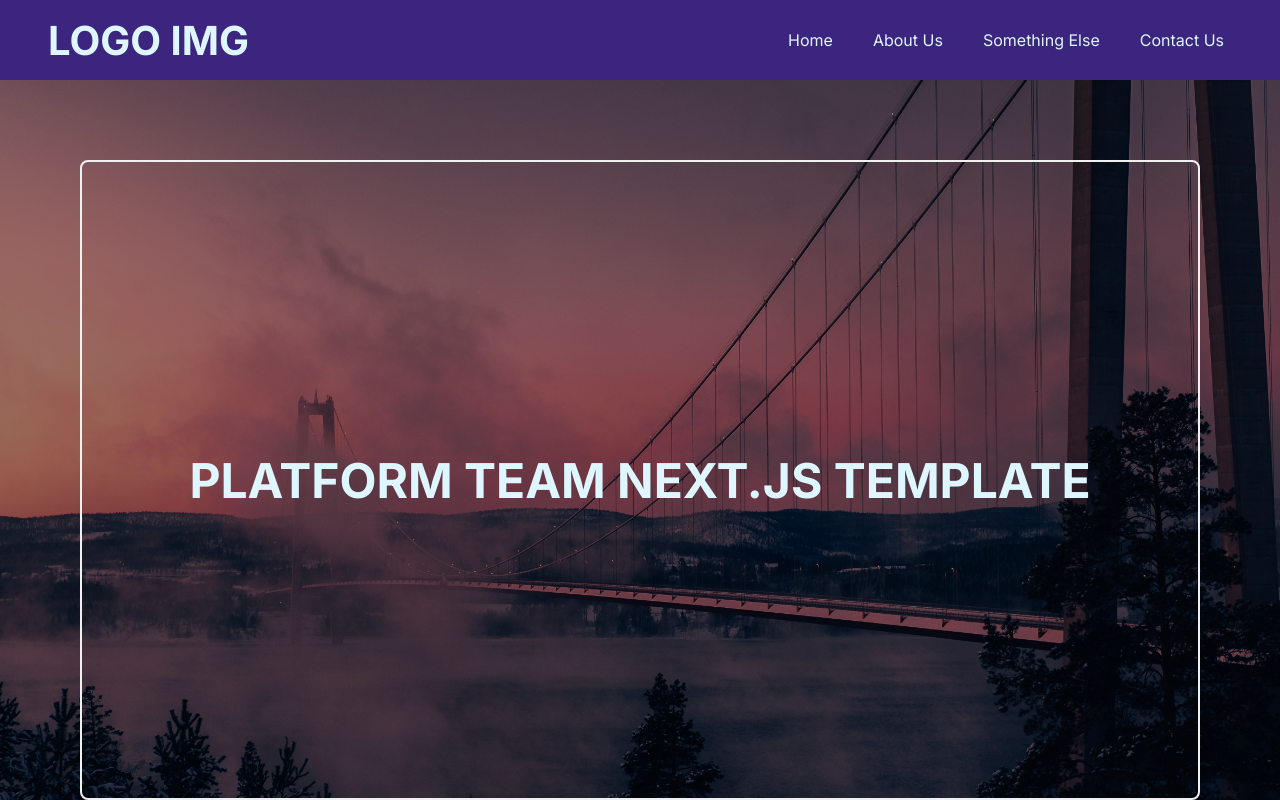
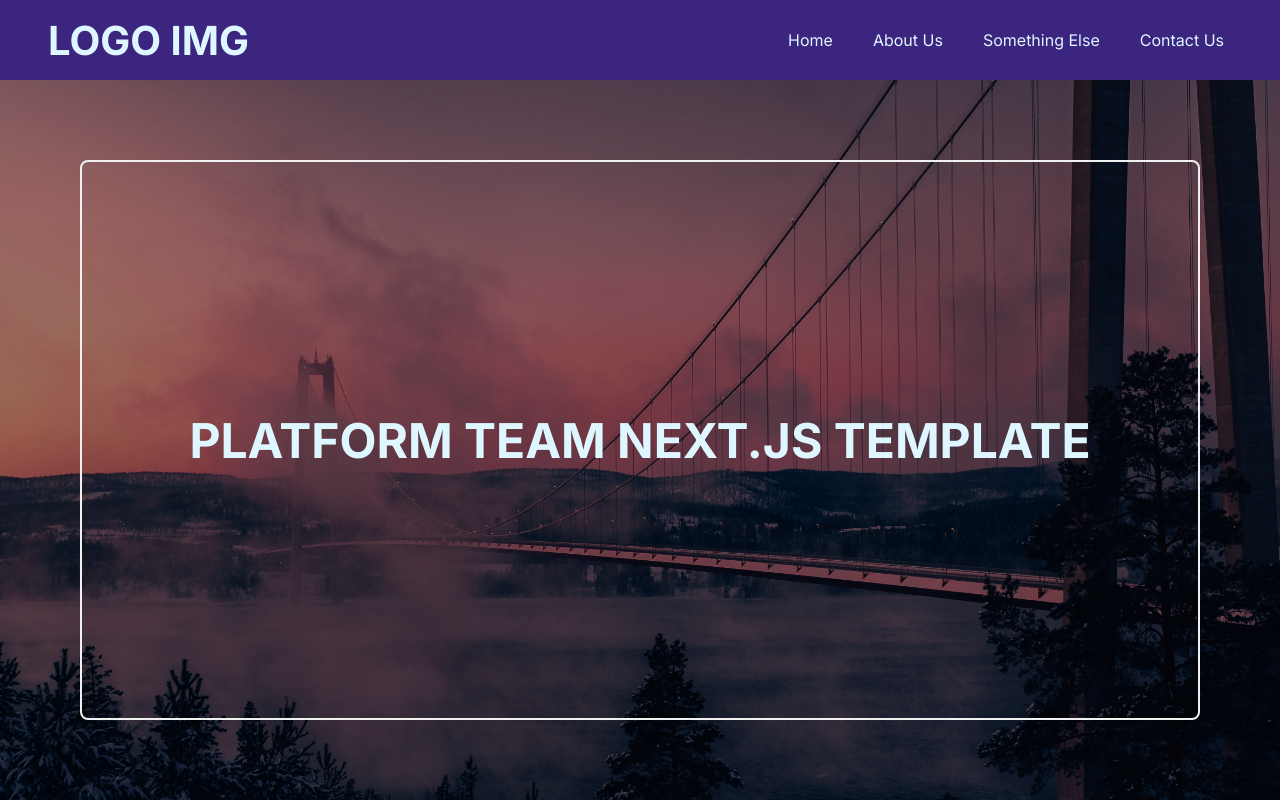
Before and after one commit to mutthias/Album-Reviewer, a Next.js app: page / in a window 1280 px wide. Shown: the top 800 px of the page. Built offline with nearby package versions, Linux system fonts and the light colour scheme.

Commit message:
fixed hero width

```diff
--- a/app/(pages)/(index-page)/_components/Hero/Hero.module.scss
+++ b/app/(pages)/(index-page)/_components/Hero/Hero.module.scss
@@ -1,11 +1,16 @@
+@use 'app/(pages)/_globals/mixins';
+
 .container {
     display: flex;
     flex-direction: row;
-    height: 100vh;
+    justify-content: center;
+    height: calc(100vh - var(--navbar-height));
     width: 100%;
     position: relative;
     padding: var(--large-spacer);
-    gap: var(--medium-spacer);
+    @include mixins.phone {
+        padding: var(--medium-spacer);
+    }
 
     .img_container {
         position: absolute;
@@ -18,7 +23,8 @@
     }
 
     .welcome {
-        flex-grow: 1;
+        width: 100%;
+        max-width: 1620px;
         height: 100%;
         border-radius: var(--b-radius);
         border: solid 2px var(--light-background);
```
